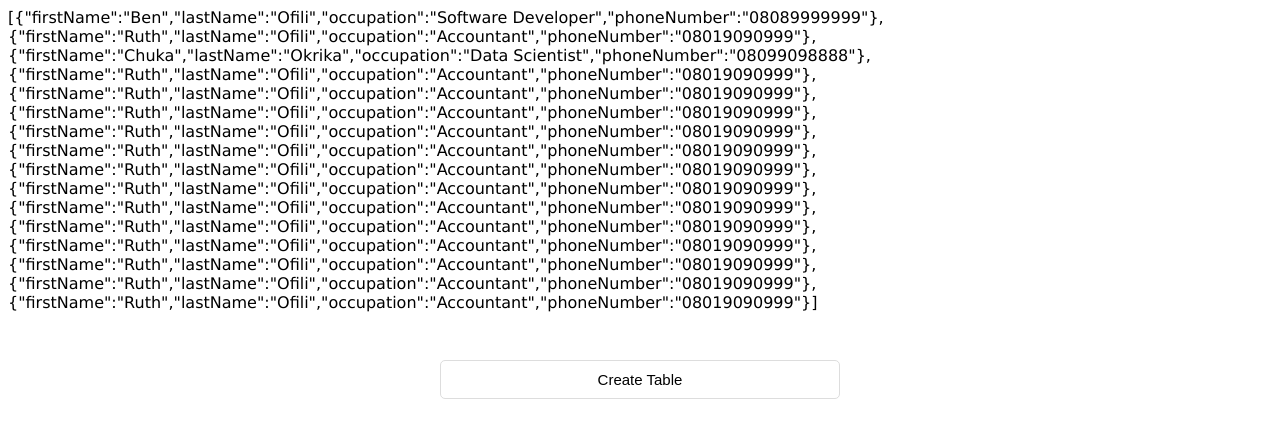
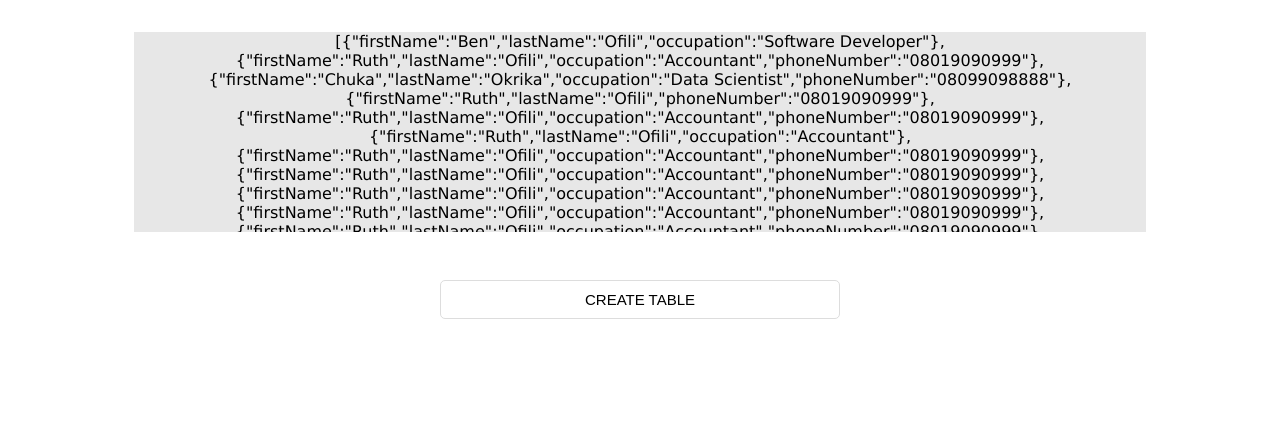
Before and after one commit to funshofatoye/JSON-to-HTML-table-converter, a plain HTML site: page index.html in a window 1280 px wide. Drawn offline with Linux system fonts and the light colour scheme.

Commit message:
edited for empty object properties

```diff
--- a/data.js
+++ b/data.js
@@ -2,8 +2,7 @@ var workers = [
   {
     "firstName": "Ben",
     "lastName": "Ofili",
-    "occupation": "Software Developer",
-    "phoneNumber": "08089999999"
+    "occupation": "Software Developer"
   },
   {
     "firstName": "Ruth",
@@ -20,7 +19,6 @@ var workers = [
   {
       "firstName": "Ruth",
       "lastName": "Ofili",
-      "occupation": "Accountant",
       "phoneNumber": "08019090999"
   },
   {
@@ -32,8 +30,7 @@ var workers = [
   {
     "firstName": "Ruth",
     "lastName": "Ofili",
-      "occupation": "Accountant",
-      "phoneNumber": "08019090999"
+    "occupation": "Accountant"
   },
   {
     "firstName": "Ruth",
@@ -97,6 +94,8 @@ var workers = [
   }
 ]
 
+
+// show JSON data on page
 var init = document.getElementById("data");
 init.innerHTML = JSON.stringify(workers);
 
@@ -120,9 +119,8 @@ function CreateTable() {
 
     for (var i = 0; i < col.length; i++) { // loop through the elements in the col array
       var th = document.createElement("th"); // create a table head element and save it in th variable
-        // console.log(col[i]);
       th.innerHTML = col[i]; // add each element of the col array in our th table head.
-        console.log(i);
+
       th.setAttribute("onclick", "sortTable("+[i]+")");
       tr.appendChild(th); // append our table head element to our table row
     }
@@ -134,11 +132,19 @@ function CreateTable() {
         tr = table.insertRow(-1); // create another row element
 
         for (var j = 0; j < col.length; j++) {
+
             var tabCell = tr.insertCell(-1);
+            if(workers[i][col[j]] == "" || workers[i][col[j]] === undefined){
+              tabCell.innerHTML = "NOT AVAILABLE";
+            } else {
               tabCell.innerHTML = workers[i][col[j]];
             }
+
         }
 
+
+
+    }
 
     // insert the table into an html container.
     var divContainer = document.getElementById("table");
@@ -149,7 +155,7 @@ function CreateTable() {
     // create pagination
 
     // get the table element
-    // var table = document.getElementsByTagName("table"),
+    // var table = document.getElementById("data_table"),
     // number of rows per page
     var $n = 5,
     // number of rows of the table
@@ -222,9 +228,9 @@ function CreateTable() {
 
 function sortTable(n) {
   var table, rows, switching, i, x, y, shouldSwitch, dir, switchcount = 0;
-  // console.log(rows);
+
   table = document.getElementById("data_table");
-  console.log(table)
+
   switching = true;
   // Set the sorting direction to ascending:
   dir = "asc";
--- a/index.html
+++ b/index.html
@@ -9,7 +9,7 @@
     <div id="data"></div>
 
     <div class="container">
-        <input type="button" class="create-btn" onclick="CreateTable()" value="Create Table" />
+        <input type="button" class="create-btn" onclick="CreateTable()" value="CREATE TABLE" />
     </div>
 
     <div id="table"></div>
--- a/style.css
+++ b/style.css
@@ -2,6 +2,15 @@
 body {
     font-family: 'Lucida Sans', 'Lucida Sans Regular', 'Lucida Grande', 'Lucida Sans Unicode', Geneva, Verdana, sans-serif;
 
+}
+
+#data {
+    width: 80%;
+    text-align: center;
+    margin: 2em auto;
+    height: 200px;
+    overflow: auto;
+    background-color: rgb(231, 231, 231);
 }
 
 .container {
@@ -56,3 +65,8 @@ input[type="button"]:not(.active) {
 input[type="button"]:hover:not(.active) {
     background-color: #ddd;
 }
+
+#buttons {
+    width: 80%;
+    margin: 2em auto;
+}
```
Also changed, not shown: index2.html (+1 -1 lines). Lines whose indentation alone changed are shown as unchanged.
